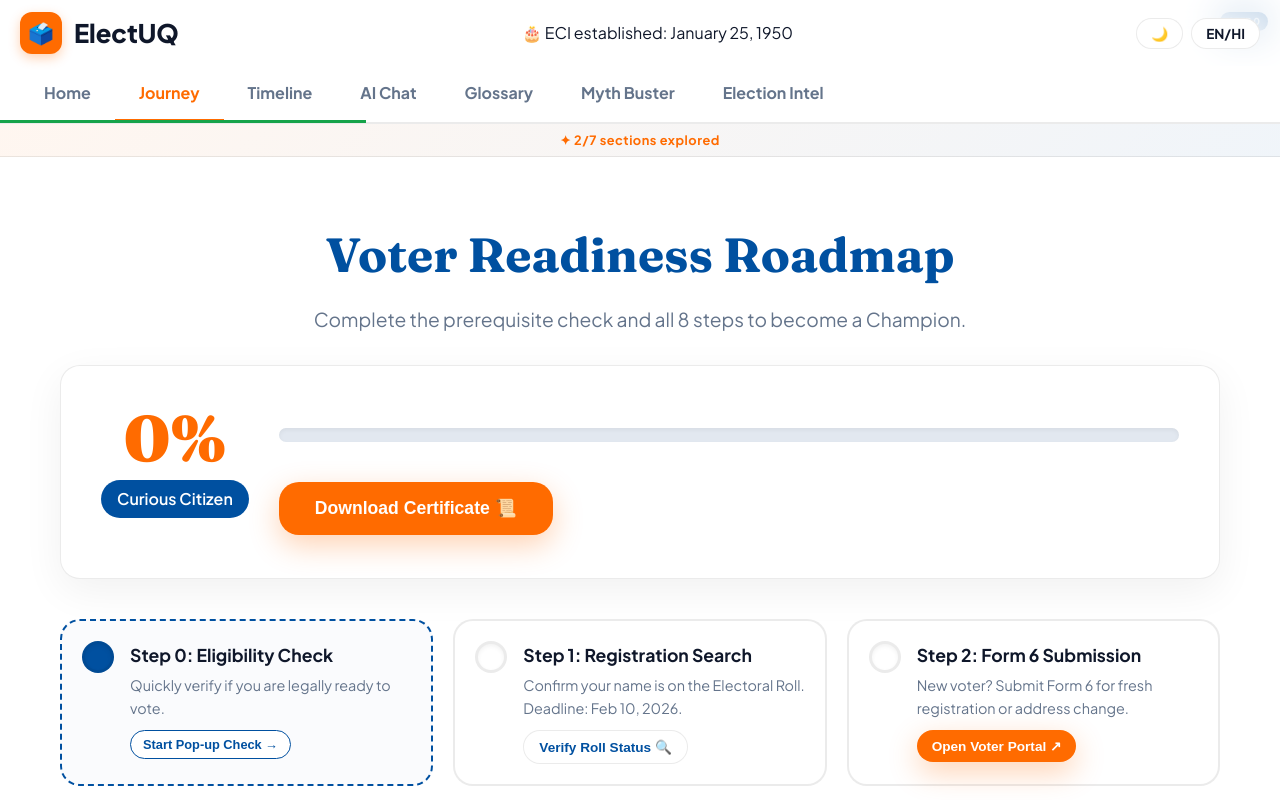
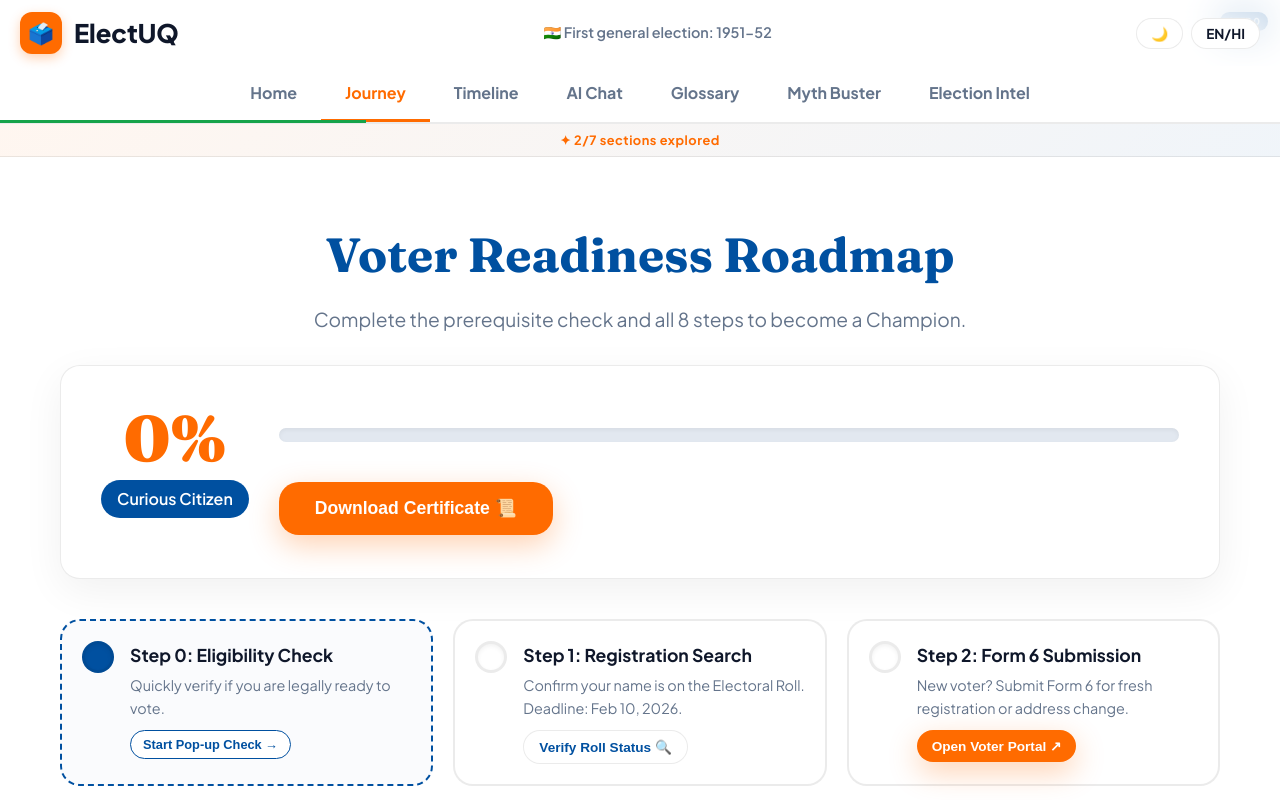
Before and after one commit to AditiDoesCoding/ELECTUQ, a website with bundled scripts: page index.html in a window 1280 px wide. Both pictures are taken after a click on the button "Yes, I'm registered ✅". Shown: the top 800 px of the page. Built offline with nearby package versions, Linux system fonts and the light colour scheme.

Commit message:
add files

```diff
--- a/index.html
+++ b/index.html
@@ -24,6 +24,11 @@
 </head>
 
 <body>
+    <a href="#main-content"
+       style="position:absolute;left:-9999px;top:auto;
+       width:1px;height:1px;overflow:hidden;">
+       Skip to main content
+    </a>
 
     <!-- Page Loading Screen -->
     <div id="app-loading">
@@ -65,7 +70,7 @@
         <span id="progress-bar-label"></span>
     </div>
 
-    <main>
+    <main id="main-content">
         <!-- ==================== HOME TAB ==================== -->
         <section id="panel-home" class="tab-panel active">
             <!-- SECTION 1: HERO -->
--- a/js/app.js
+++ b/js/app.js
@@ -105,6 +105,36 @@ function init() {
     setTimeout(() => {
         toggleGuide(true);
     }, 5000);
+
+    // 6. Fact Rotation
+    initFactRotation();
+}
+
+
+// === Header Fact Rotation ===
+
+const facts = [
+    "🎂 ECI established: January 25, 1950",
+    "🇮🇳 First general election: 1951-52",
+    "📮 EVMs first used in 1982 (Kerala)",
+    "🤳 VVPAT first used in 2013 (Nagaland)",
+    "🗳️ NOTA option introduced in 2013",
+    "👥 Over 960 million registered voters",
+    "🌍 Largest democratic election in the world"
+];
+
+function initFactRotation() {
+    const el = document.getElementById('header-fact-display');
+    if (!el) return;
+    let index = 0;
+    setInterval(() => {
+        el.classList.add('fade-out');
+        setTimeout(() => {
+            index = (index + 1) % facts.length;
+            el.textContent = facts[index];
+            el.classList.remove('fade-out');
+        }, 500); // Matches the CSS transition duration
+    }, 6000); // Rotate every 6 seconds
 }
 
 
--- a/server.js
+++ b/server.js
@@ -5,6 +5,7 @@ import express from 'express';
 import cors from 'cors';
 import axios from 'axios';
 import { rateLimit } from 'express-rate-limit';
+import helmet from 'helmet';
 
 const __dirname = path.dirname(fileURLToPath(import.meta.url));
 dotenv.config({ path: path.resolve(__dirname, '.env') });
@@ -15,6 +16,7 @@ const isPlaceholder = process.env.GEMINI_API_KEY === 'your_api_key_here';
 console.log(`[BOOT] Environment: ${keyExists ? 'Key Found' : 'KEY MISSING'} | Status: ${isPlaceholder ? 'PLACEHOLDER DETECTED' : 'READY'}`);
 
 const app = express();
+app.use(helmet());
 const PORT = process.env.PORT || 3000;
 
 // Essential for Vercel deployment to handle proxy headers correctly
--- a/styles/components.css
+++ b/styles/components.css
@@ -20,6 +20,19 @@
     gap: 20px;
 }
 
+.header-fact {
+    font-size: 0.9rem;
+    color: var(--muted);
+    font-weight: 600;
+    transition: opacity 0.5s ease, transform 0.5s ease;
+    opacity: 1;
+}
+
+.header-fact.fade-out {
+    opacity: 0;
+    transform: translateY(-5px);
+}
+
 .logo {
     display: flex;
     align-items: center;
@@ -76,6 +89,7 @@
 /* --- Tab Bar --- */
 .tab-bar {
     display: flex;
+    justify-content: center;
     max-width: 1400px;
     margin: 0 auto;
     overflow-x: auto;
```
